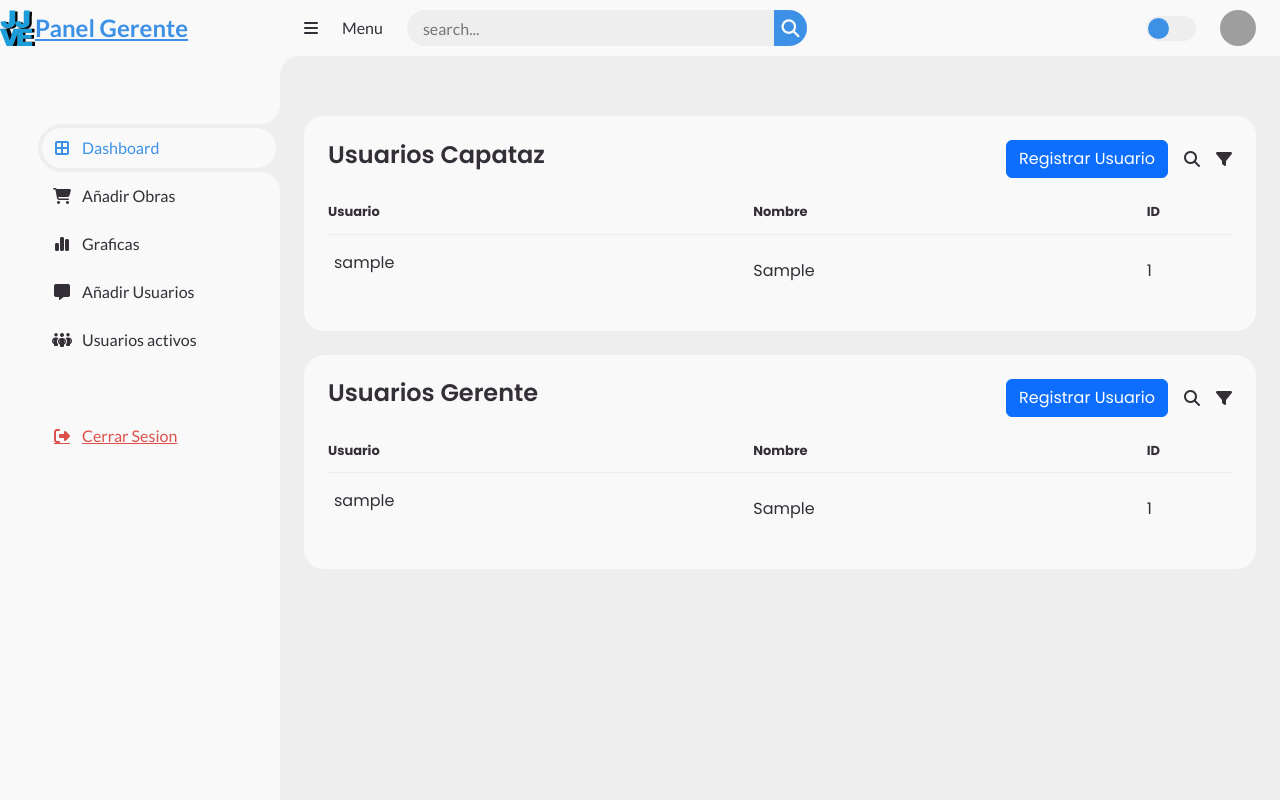
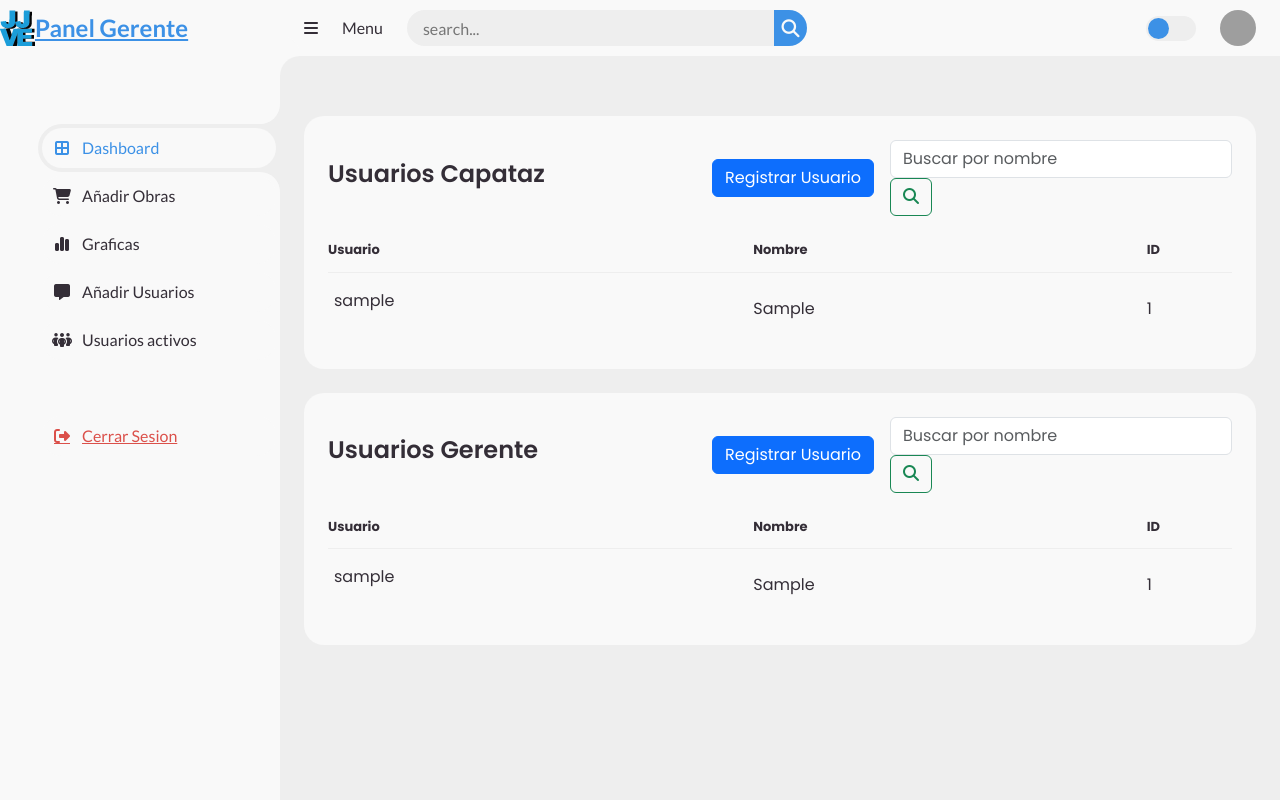
Before and after one commit to jgarcia9300/backend-desarrollo, a Django app: template core/templates/frontend/Gerente/homeGerente.html in a window 1280 px wide. Run offline with Django 5.2, Linux system fonts and the light colour scheme; tables that the repository leaves empty hold one stand-in row (values such as "Sample post"); the template is opened without the code that fills it: values that come from a table or form of the project are taken from there, most other values are stand-ins (such as "Sample title", 1, 10 or a date in 2020); some libraries are stand-ins or nearby versions; grey boxes are pictures that could not be loaded.

Commit message:
added search button in add users

```diff
--- a/core/templates/frontend/Gerente/homeGerente.html
+++ b/core/templates/frontend/Gerente/homeGerente.html
@@ -1,32 +1,21 @@
 {% extends 'frontend/Gerente/base.html' %}
-{% load static %}
 
-<!DOCTYPE html>
-<html lang="en">
-  <head>
-    <meta charset="UTF-8" />
-    <meta http-equiv="X-UA-Compatible" content="IE=edge" />
-    <meta name="viewport" content="width=device-width, initial-scale=1.0" />
-    <title>Admin Panel | Tivotal</title>
-
-    <!--font awesome-->
-    <link
-      rel="stylesheet"
-      href="https://cdnjs.cloudflare.com/ajax/libs/font-awesome/6.4.0/css/all.min.css"
-    />
-
-    <!--css file-->
-    <link rel="stylesheet" href="{% static 'css/prueba.css' %}" />
-  </head>
-  <body>
 {% block content %}
 <div class="table-data">
   <div class="order">
     <div class="head">
       <h3>Usuarios Capataz</h3>
-            <button type="button" class="btn btn-primary" data-bs-toggle="modal" data-bs-target="#exampleModal">Registrar Usuario</button>
+      <button type="button" class="btn btn-primary" data-bs-toggle="modal" data-bs-target="#exampleModal">Registrar
+        Usuario</button>
+
+      <!-- Formulario de búsqueda para Usuarios Capataz -->
+      <form action="{% url 'homeGerente' %}" method="GET" class="form-inline my-2 my-lg-0">
+        <input class="form-control mr-sm-2" type="search" placeholder="Buscar por nombre" aria-label="Search"
+          name="search_capataz" value="{{ request.GET.search_capataz }}">
+        <button class="btn btn-outline-success my-2 my-sm-0" type="submit">
           <i class="fas fa-search"></i>
-            <i class="fas fa-filter"></i>
+        </button>
+      </form>
     </div>
     <table>
       <thead>
@@ -57,9 +46,17 @@
   <div class="order">
     <div class="head">
       <h3>Usuarios Gerente</h3>
-            <button type="button" class="btn btn-primary" data-bs-toggle="modal" data-bs-target="#exampleModal">Registrar Usuario</button>
+      <button type="button" class="btn btn-primary" data-bs-toggle="modal" data-bs-target="#exampleModal">Registrar
+        Usuario</button>
+
+      <!-- Formulario de búsqueda para Usuarios Gerente -->
+      <form action="{% url 'homeGerente' %}" method="GET" class="form-inline my-2 my-lg-0">
+        <input class="form-control mr-sm-2" type="search" placeholder="Buscar por nombre" aria-label="Search"
+          name="search_director" value="{{ request.GET.search_director }}">
+        <button class="btn btn-outline-success my-2 my-sm-0" type="submit">
           <i class="fas fa-search"></i>
-            <i class="fas fa-filter"></i>
+        </button>
+      </form>
     </div>
     <table>
       <thead>
@@ -99,14 +96,13 @@
       <div class="modal-body">
         {% load crispy_forms_tags %}
         <br>
-              <form id="register-form" action="" method="post"> <!--Se crea un formulario el cual sera con la claase card de Boostrap-->
-                                                <!--El metodo POST es el encargador de hacer que este formulario tenga las propiedades para obtener lo que se ingresa-->
-              {% csrf_token %} <!--Token de validacion-->
+        <form id="register-form" action="" method="post">
+          {% csrf_token %}
           <div class="card mx-auto" style="width: 30rem;">
             <div class="card-body">
               <h5 class="card-title">Complete todos los campos</h5>
-              {{ form|crispy }} <!--Se aplica el formulario con la libreria Crispy la cual recolecta un formulario basado en los predeterminados de HTML-->
-              <button class="btn btn-sm btn-primary aling-items-center" type="submit">Registrar Usuario</button> <!-- Este boton es el encargador de registrar los datos rellenados en el formulario en la base de datos-->
+              {{ form|crispy }}
+              <button class="btn btn-sm btn-primary aling-items-center" type="submit">Registrar Usuario</button>
             </div>
           </div>
         </form>
@@ -117,8 +113,4 @@
     </div>
   </div>
 </div>
-
-      <script src="{% static 'java/app.js' %}"></script>
 {% endblock %}
-  </body>
-</html>
```
Also changed, not shown: core/views.py (+18 -6 lines). Lines whose indentation alone changed are shown as unchanged.
